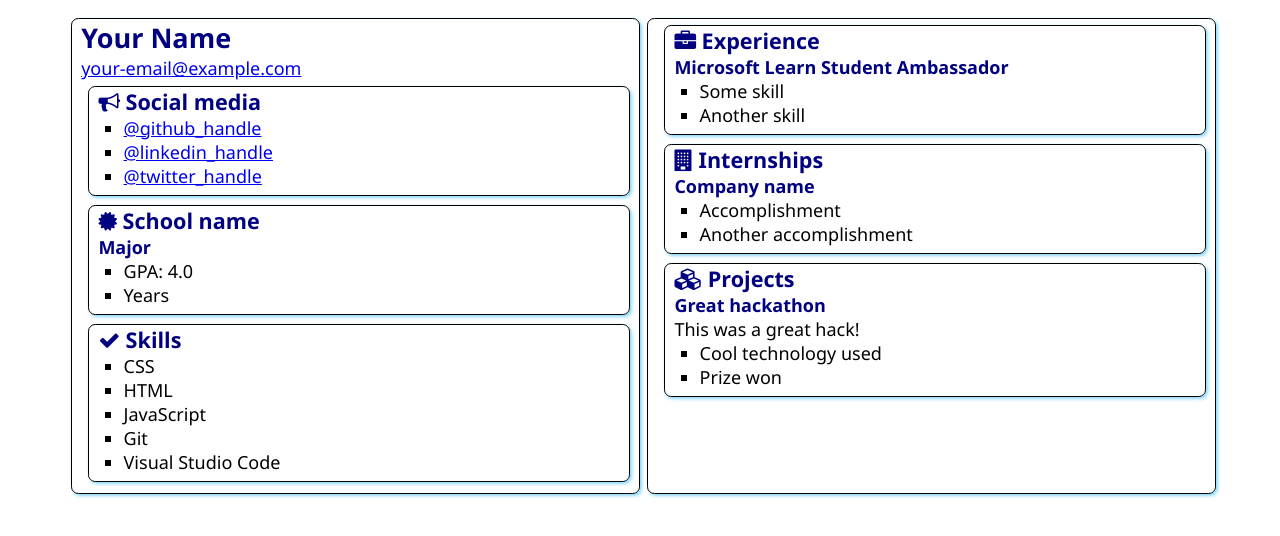
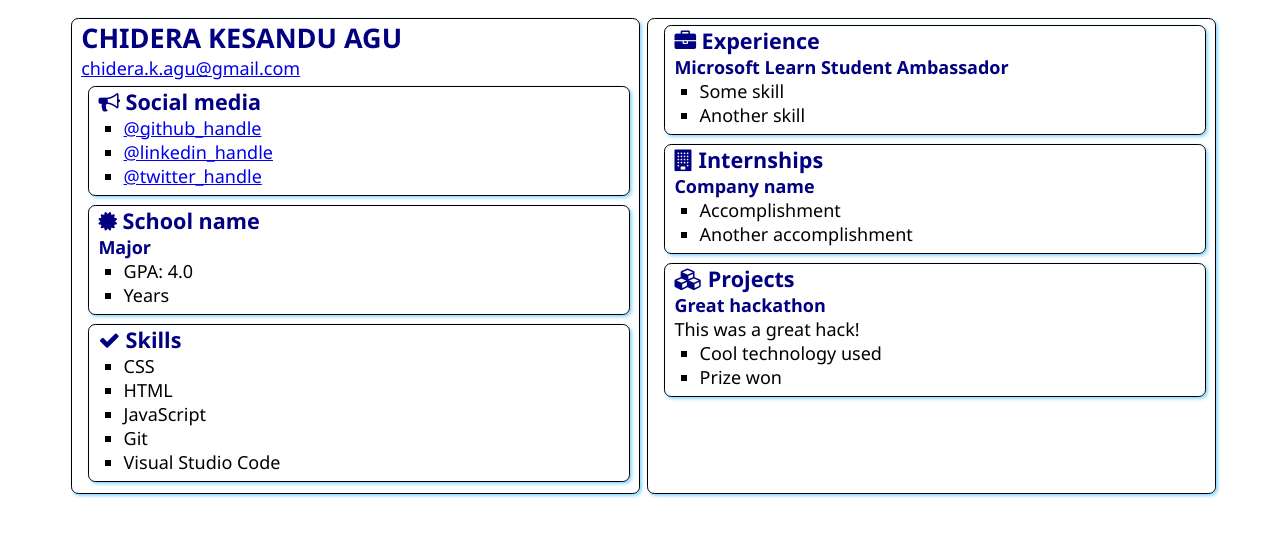
Before and after one commit to Kac-cey/SATechnicalOnboarding, a plain HTML site: page src/index.html in a window 1280 px wide. Drawn offline with Linux system fonts and the light colour scheme.

Commit message:
added my name
added name and email address

```diff
--- a/src/index.html
+++ b/src/index.html
@@ -12,8 +12,8 @@
 <body>
     <main>
         <article class="box">
-            <h1>Your Name</h1>
-            <div><a href="mailto:your.email@example.com">your-email@example.com</a></div>
+            <h1>CHIDERA KESANDU AGU</h1>
+            <div><a href="mailto:chidera.k.agu@gmail.com">chidera.k.agu@gmail.com</a></div>
 
             <section class="box">
                 <h2>
```
